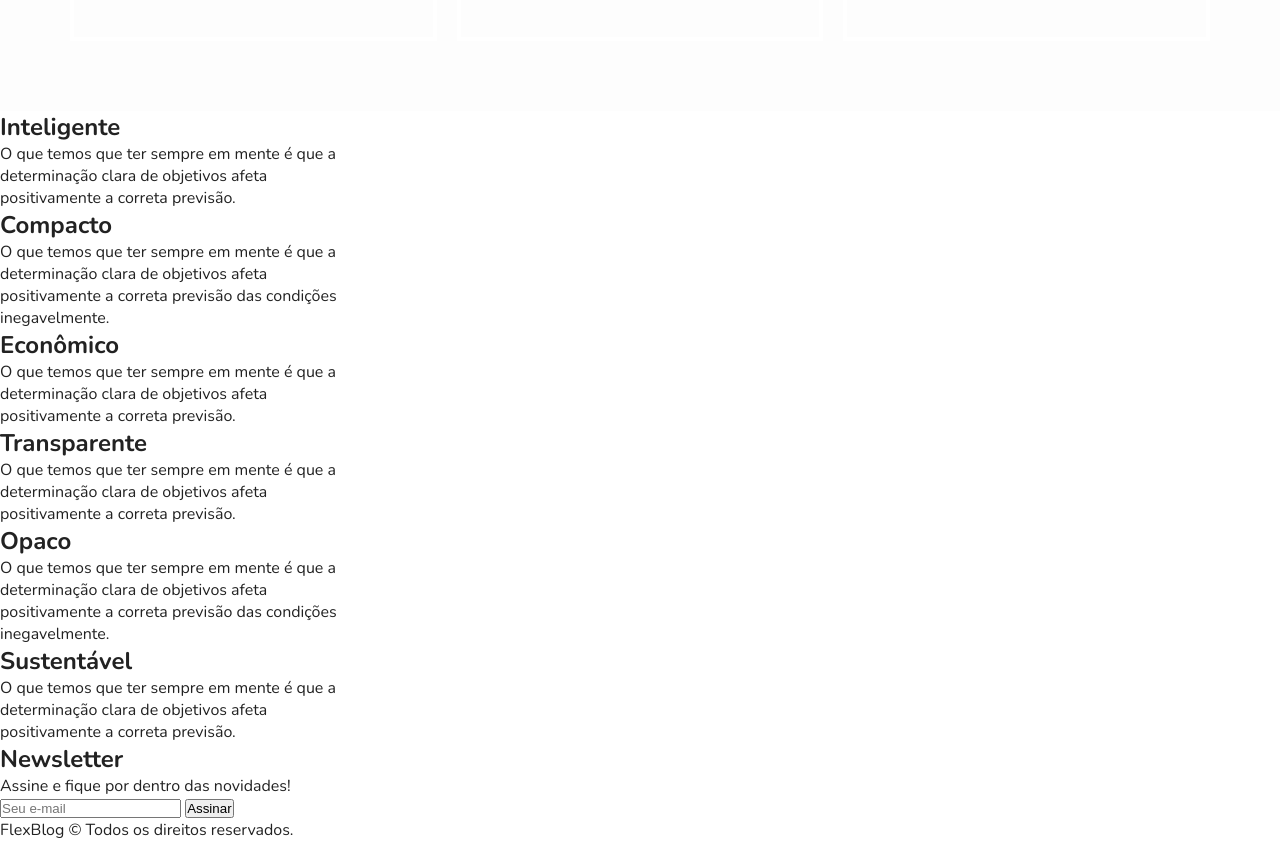
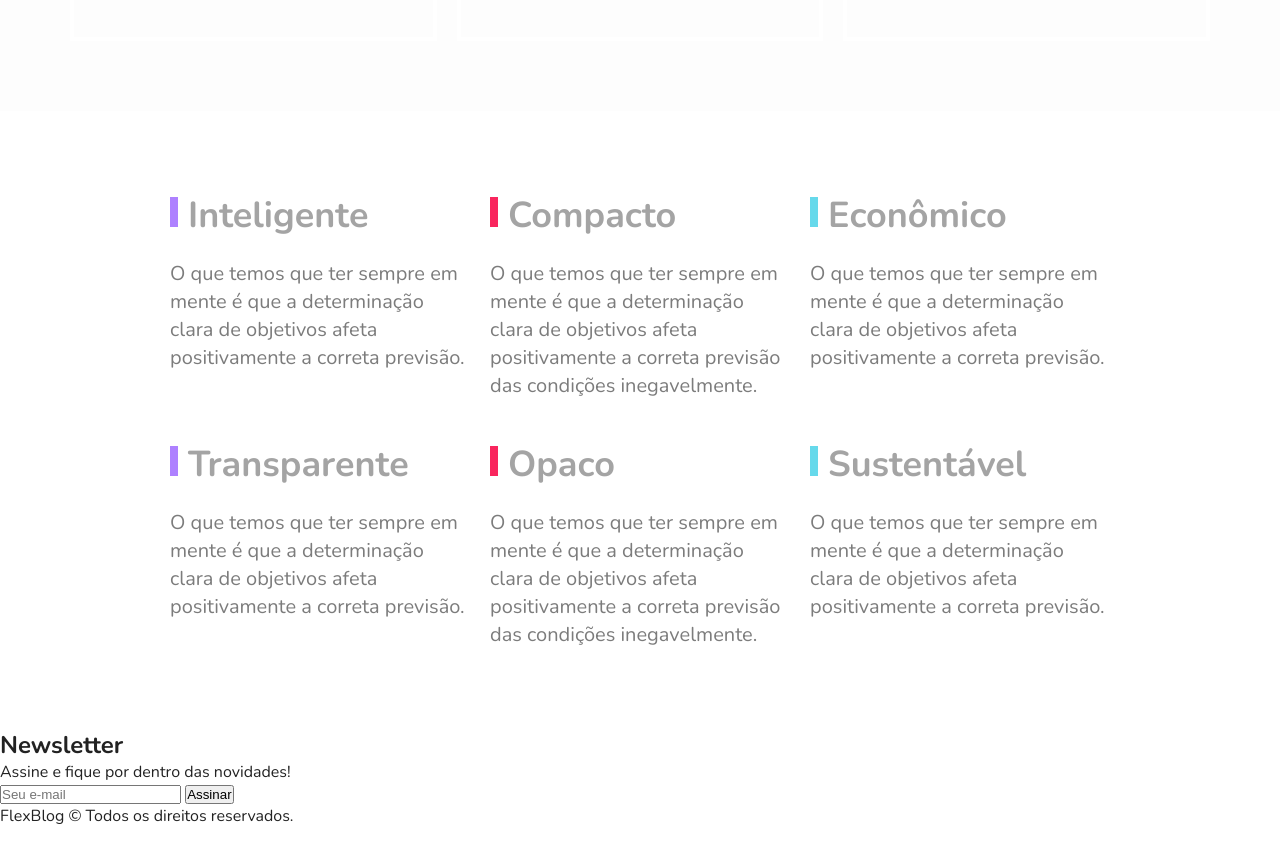
Before and after one commit to mateussp97/flexblog, a plain HTML site: page index.html in a window 1280 px wide. Shown: the part 2424-3265 px from the top of the page. Drawn offline with nearby package versions, Linux system fonts and the light colour scheme.

Commit message:
add: style on quality part

```diff
--- a/css/style.css
+++ b/css/style.css
@@ -279,3 +279,52 @@ p {
     order: -1;
   }
 }
+
+/*Quality*/
+.quality {
+  max-width: 960px;
+  margin: 60px auto;
+  display: flex;
+  flex-wrap: wrap;
+}
+
+.quality-item {
+  flex: 1 1 300px;
+  margin: 20px 10px;
+}
+
+.quality-item h2 {
+  font-size: 2.25em;
+  color: #a4a4a4;
+  margin-bottom: 20px;
+}
+
+.quality-item h2::before {
+  content: "";
+  display: inline-block;
+  width: 8px;
+  height: 30px;
+  margin-right: 10px;
+  background: #ed1c53;
+}
+
+.quality-item:nth-of-type(3n + 1) h2::before {
+  /*(3n + 1) = Primeiro item, e o terceiro item depois dele*/
+  background: #ae81ff;
+}
+
+.quality-item:nth-of-type(3n + 2) h2::before {
+  /*(3n + 1) = Primeiro item, e o terceiro item depois dele*/
+  background: #f9265e;
+}
+
+.quality-item:nth-of-type(3n + 3) h2::before {
+  /*(3n + 1) = Primeiro item, e o terceiro item depois dele*/
+  background: #66d9eb;
+}
+
+.quality-item p {
+  font-size: 1.25em;
+  line-height: 1.4;
+  color: #7c7c7c;
+}
```
